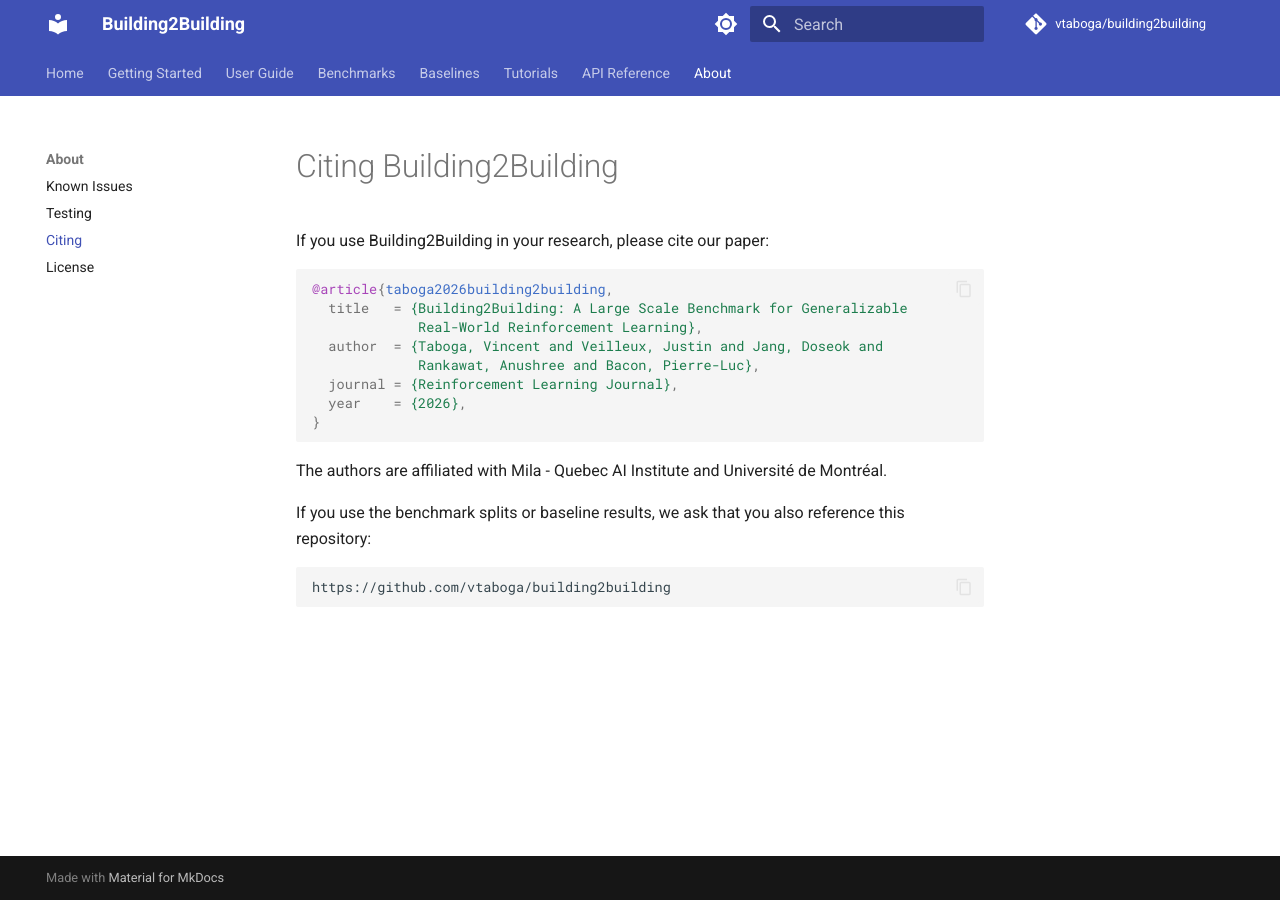
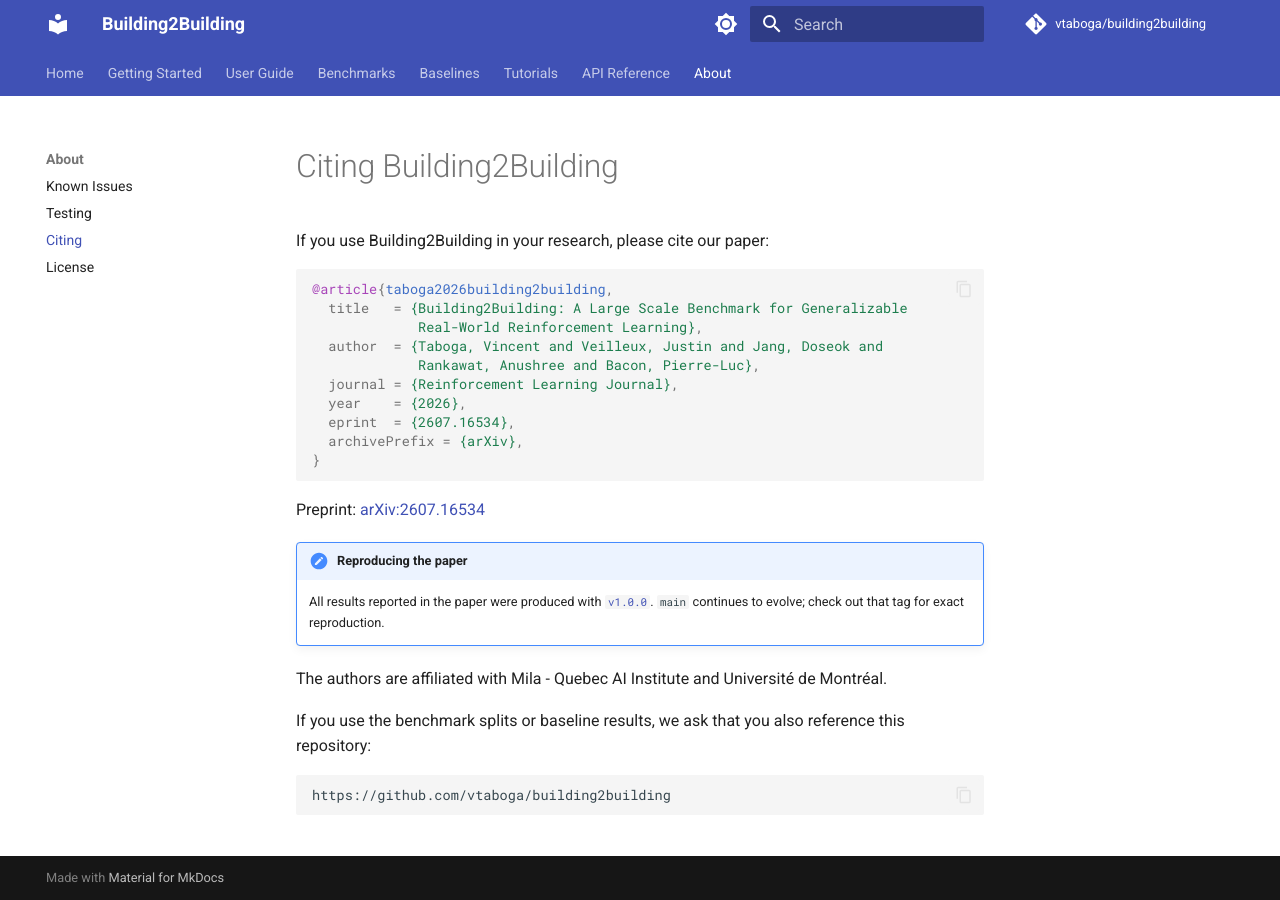
Before and after one commit to vtaboga/building2building, an MkDocs documentation site: the page built from docs/about/citing.md, in a window 1280 px wide. Built offline with MkDocs 1.6.1 and Material for MkDocs 9.7.7, drawn with Linux system fonts in a browser that asks for light colours; comment, search, counter and statistics services are not loaded.

Commit message:
Flag v1.0.0 as the paper release
Bind the repository to "Building2Building: A Large Scale Benchmark for
Generalizable Real-World Reinforcement Learning" (arXiv:2607.16534, RLJ
2026) so readers can reproduce the reported results from an immutable
point rather than from a moving `main`.

- Add CITATION.cff (GitHub "Cite this repository"), recording the
  software version next to the preferred paper citation.
- README: arXiv/docs/license badges, "official implementation" header, a
  reproduction note pinning the paper to v1.0.0, and a citation section.
  Replace the stale "documentation coming soon" line with the live site.
- Bump the package version 0.1.0 -> 1.0.0 and retitle the stability
  page's API-surface section to match.
- docs/about/citing.md: arXiv eprint fields and the same reproduction note.

The `b2b_version: '0.1.0'` provenance stamp in the packaged
reward_normalizers.yaml is deliberately left alone -- it records the
version the constants were calibrated under, not the current release.

Co-Authored-By: Claude Opus 5 (1M context) <noreply@anthropic.com>

````diff
--- a/docs/about/citing.md
+++ b/docs/about/citing.md
@@ -10,8 +10,18 @@ If you use Building2Building in your research, please cite our paper:
              Rankawat, Anushree and Bacon, Pierre-Luc},
   journal = {Reinforcement Learning Journal},
   year    = {2026},
+  eprint  = {2607.16534},
+  archivePrefix = {arXiv},
 }
 ```
+
+Preprint: [arXiv:2607.16534](https://arxiv.org/abs/2607.16534)
+
+!!! note "Reproducing the paper"
+
+    All results reported in the paper were produced with
+    [`v1.0.0`](https://github.com/vtaboga/building2building/releases/tag/v1.0.0).
+    `main` continues to evolve; check out that tag for exact reproduction.
 
 The authors are affiliated with Mila - Quebec AI Institute and
 Université de Montréal.
--- a/pyproject.toml
+++ b/pyproject.toml
@@ -5,7 +5,7 @@ build-backend = "setuptools.build_meta"
 
 [project]
 name = "building2building"
-version = "0.1.0"
+version = "1.0.0"
 description = "HVAC Control Benchmark for Generalizable Reinforcement Learning at Scale"
 readme = "README.md"
 license = { file = "LICENSE" }
````
Also changed, not shown: CHANGELOG.md (+18 -0 lines), README.md (+40 -1 lines), docs/api/stability.md (+1 -1 lines), 1 other file.
